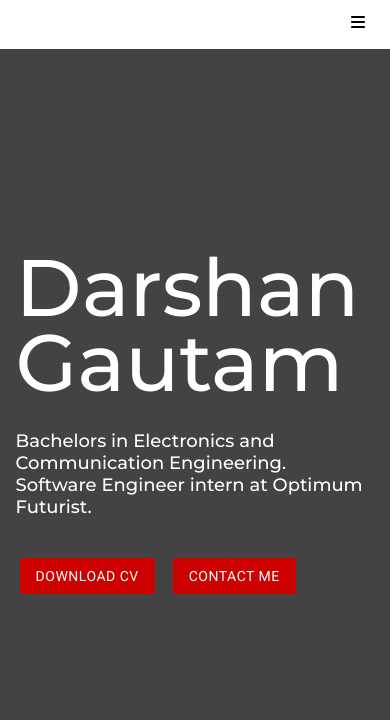
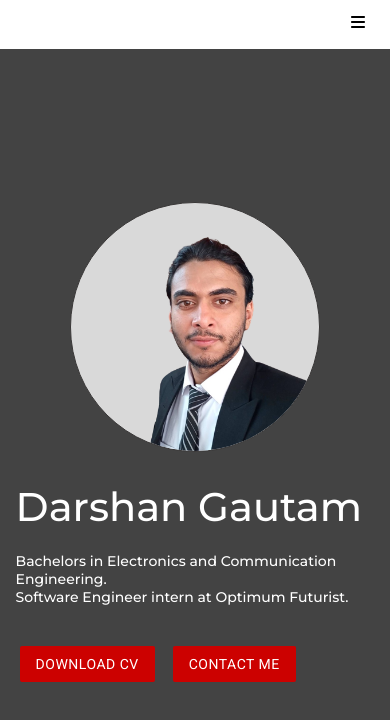
Before and after one commit to khanalankit/portfolio, a React (Create React App) app: page / in a window 390 px wide. Shown: the top 720 px of the page. Built offline with nearby package versions, Linux system fonts and the light colour scheme.

Commit message:
made home page responsive for mobile

```diff
--- a/src/pages/Homepage.css
+++ b/src/pages/Homepage.css
@@ -1,10 +1,7 @@
-@import url('https://fonts.googleapis.com/css2?family=Be+Vietnam+Pro&family=Playfair+Display&family=Roboto+Slab&family=Roboto:wght@700&display=swap');
-
 .hero_container{
     display: flex;
     justify-content: space-between;
     height: 100vh;
-    overflow: hidden;
     background-color: rgb(67, 67, 67);
 }
 .des_container{
@@ -29,6 +26,7 @@
 }
 .profile{
     margin-top: -10vh;
+    object-fit: fill;
 }
 .home_Btn{
     display: flex;
@@ -37,6 +35,33 @@
 }
 @media screen and (max-width:965px){
     .profile{
-        display: none;
+        align-items: center;
+        margin: 0;
+        width: 250px;
+        height: 250px;
+        border-radius: 50%;
+        object-fit: cover;
+        border:1px solid  rgb(58, 56, 56);
+        background-color: rgb(217, 217, 217);
+        /* box-shadow: 0 4px 8px 0 rgba(0, 0, 0, 0.2); */
+    }
+    .hero_container{
+        flex-direction: column-reverse;
+        justify-content: center;
+        align-items: center;
+        gap: 30px;
+        padding-top:15%;
+        padding-bottom: 5%;
+        height: 100vh;
+    }
+    .des_container h1{
+        font-size: 40px;
+        line-height: 50px;
+    }
+    .des_container p{
+        padding-top: 20px;
+        padding-bottom: 40px;
+        font-size: 14px;
+
     }
 }
--- a/src/pages/Homepage.js
+++ b/src/pages/Homepage.js
@@ -15,10 +15,14 @@ const Homepage = () => {
         </p>
         <div className="home_Btn">
           <a href={resume} download="resume">
-            <button type="button">DOWNLOAD CV</button>
+            <button type="button" className="homeButton">
+              DOWNLOAD CV
+            </button>
           </a>
           <a href="/Contact_Me">
-            <button type="button">CONTACT ME</button>
+            <button type="button" className="homeButton">
+              CONTACT ME
+            </button>
           </a>
         </div>
       </div>
```
